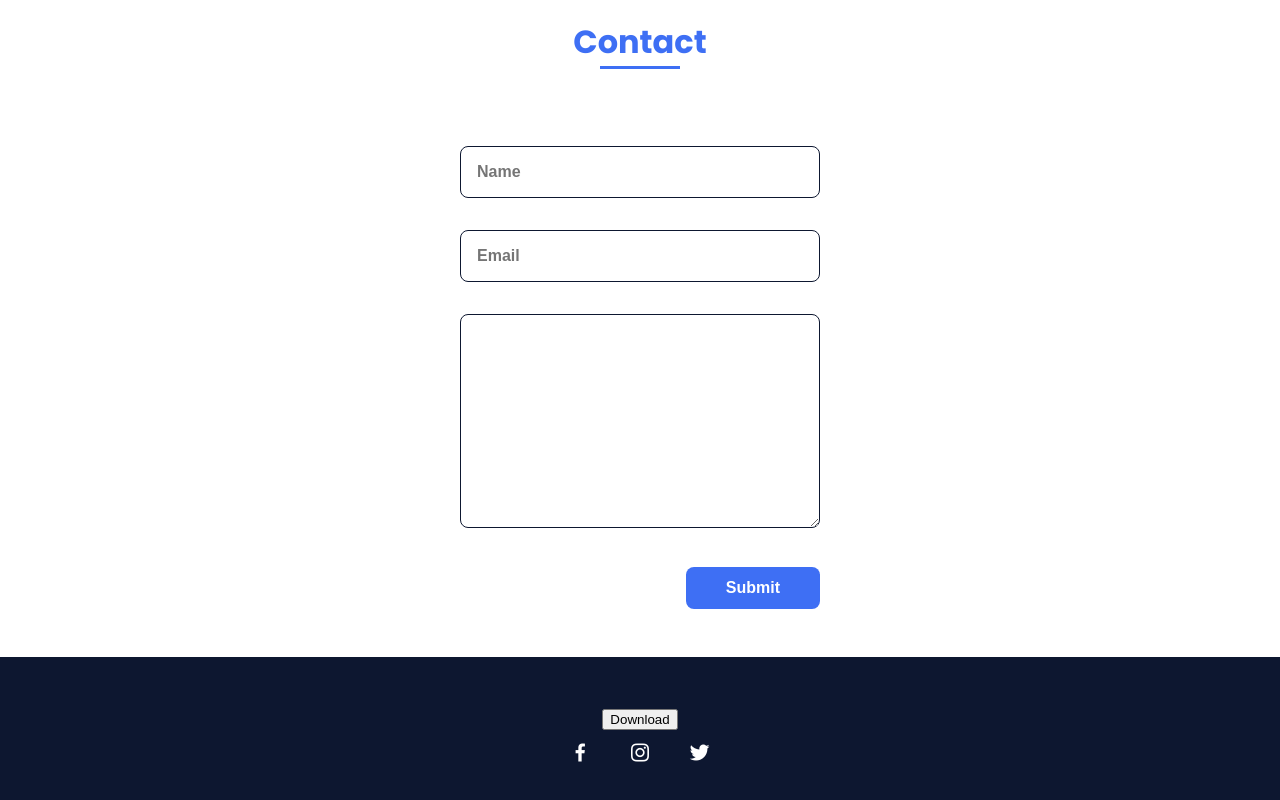
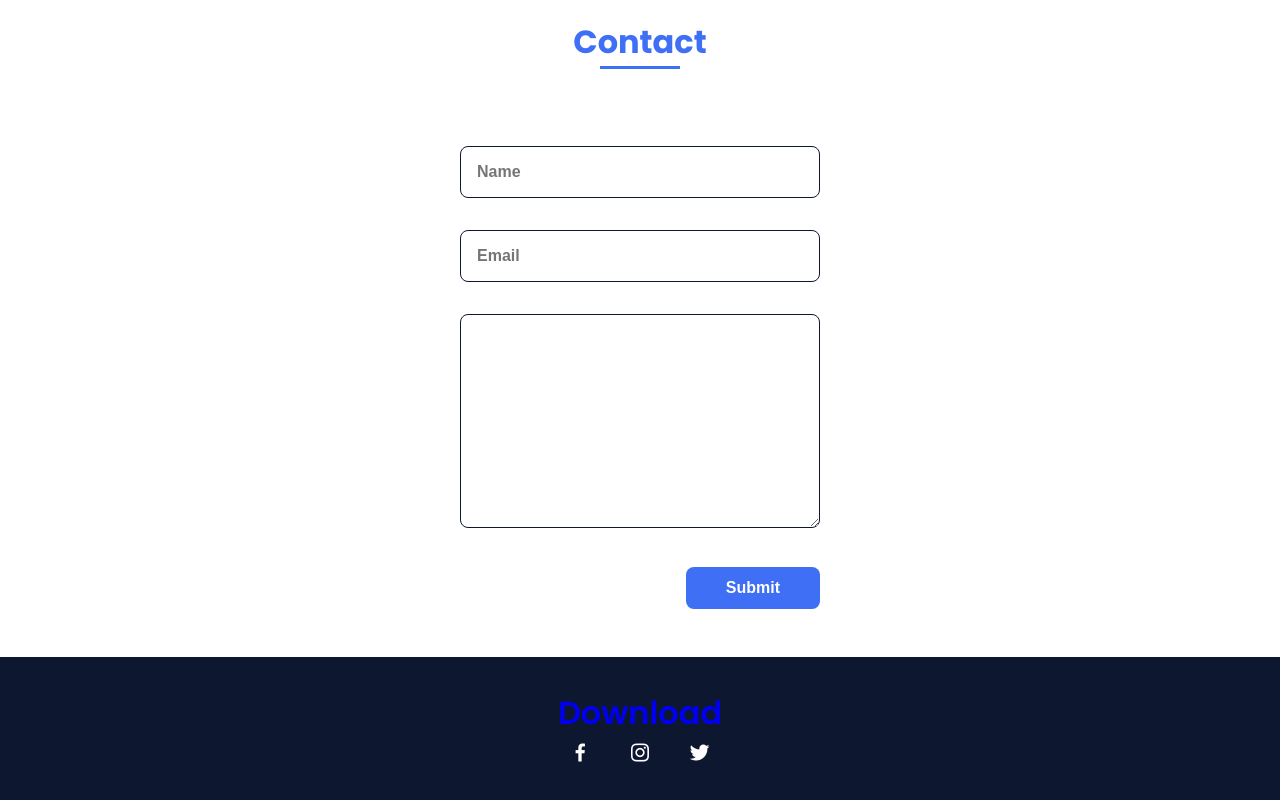
Before and after one commit to 1212Ranjeet/Portfolio.Ranjeet, a plain HTML site: page index.html in a window 1280 px wide. Shown: the part 2983-3783 px from the top of the page. Drawn offline with nearby package versions, Linux system fonts and the light colour scheme.

Commit message:
Update index.html

```diff
--- a/index.html
+++ b/index.html
@@ -188,7 +188,7 @@
         <footer class="footer">
           <!--  <p class="footer__title">Ranjeet</p> -->
               <a href="./assets/img/Ranjeet_software_developer (1) (1).pdf" class="footer__title" download>
-        <button type="button">Download</button>
+        <p type="button">Download</p>
     </a>
             <div class="footer__social">
                 <a href="#" class="footer__icon"><i class='bx bxl-facebook' ></i></a>
```
